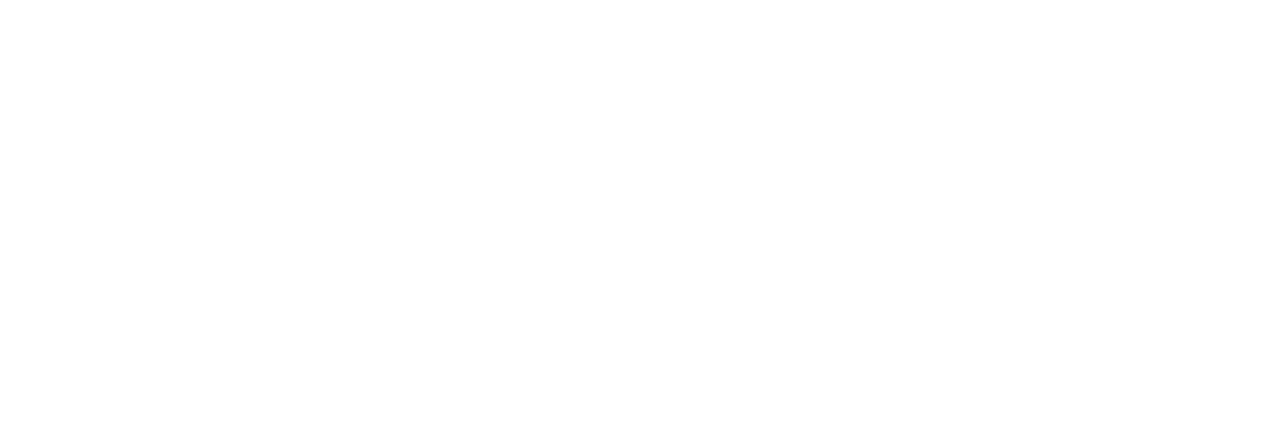
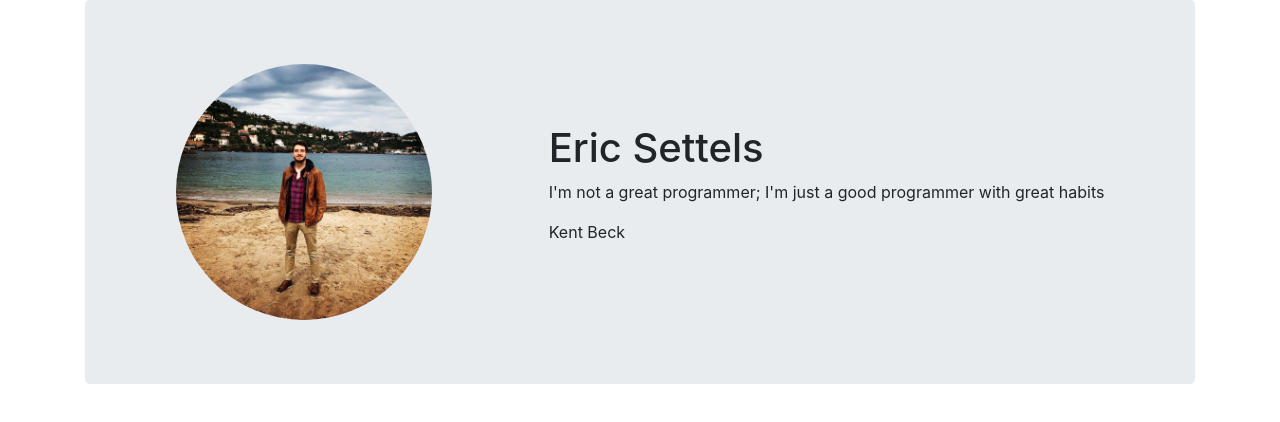
Before and after one commit to NeverSettels/epicodus-portafolio, a plain HTML site: page index.html in a window 1280 px wide. Drawn offline with nearby package versions, Linux system fonts and the light colour scheme.

Commit message:
added bootstrap and jumbotron placed and formated image. also added title and a quote. working on formatting uote next and adding a bit of spark to whole jumbotron next

```diff
--- a/css/styles.css
+++ b/css/styles.css
@@ -0,0 +1,9 @@
+.jumbotron img {
+    border-radius: 50%;
+    width: 20vw;
+}
+.jum-container{
+    display: flex;
+    justify-content: space-around;
+    align-items: center;
+}
--- a/index.html
+++ b/index.html
@@ -5,11 +5,45 @@
     <meta charset="UTF-8">
     <meta name="viewport" content="width=device-width, initial-scale=1.0">
     <meta http-equiv="X-UA-Compatible" content="ie=edge">
+    <link rel="stylesheet" href="https://stackpath.bootstrapcdn.com/bootstrap/4.4.1/css/bootstrap.min.css"
+        integrity="sha384-Vkoo8x4CGsO3+Hhxv8T/Q5PaXtkKtu6ug5TOeNV6gBiFeWPGFN9MuhOf23Q9Ifjh" crossorigin="anonymous">
+    <link rel="stylesheet" href="css/styles.css">
     <title>Portafolio Eric Settels</title>
 </head>
 
 <body>
+    <div class="container">
+        <div class="jumbotron jum-container">
+            <img src="images/IMG_1784.JPG" alt="Photo of Eric Settels">
+            <div>
+                <h1>Eric Settels</h1>
+                <blockquote>
+                    <p>I'm not a great programmer; I'm just a good programmer with great habits</p>
+                    <footer>Kent Beck</footer>
+                </blockquote>
+            </div>
 
+        </div>
+    </div>
+
+
+
+
+
+
+
+
+
+
+    <script src="https://code.jquery.com/jquery-3.4.1.slim.min.js"
+        integrity="sha384-J6qa4849blE2+poT4WnyKhv5vZF5SrPo0iEjwBvKU7imGFAV0wwj1yYfoRSJoZ+n"
+        crossorigin="anonymous"></script>
+    <script src="https://cdn.jsdelivr.net/npm/popper.js@1.16.0/dist/umd/popper.min.js"
+        integrity="sha384-Q6E9RHvbIyZFJoft+2mJbHaEWldlvI9IOYy5n3zV9zzTtmI3UksdQRVvoxMfooAo"
+        crossorigin="anonymous"></script>
+    <script src="https://stackpath.bootstrapcdn.com/bootstrap/4.4.1/js/bootstrap.min.js"
+        integrity="sha384-wfSDF2E50Y2D1uUdj0O3uMBJnjuUD4Ih7YwaYd1iqfktj0Uod8GCExl3Og8ifwB6"
+        crossorigin="anonymous"></script>
 </body>
 
 </html>
```
Also changed, not shown: images/IMG_1784.JPG (added).
